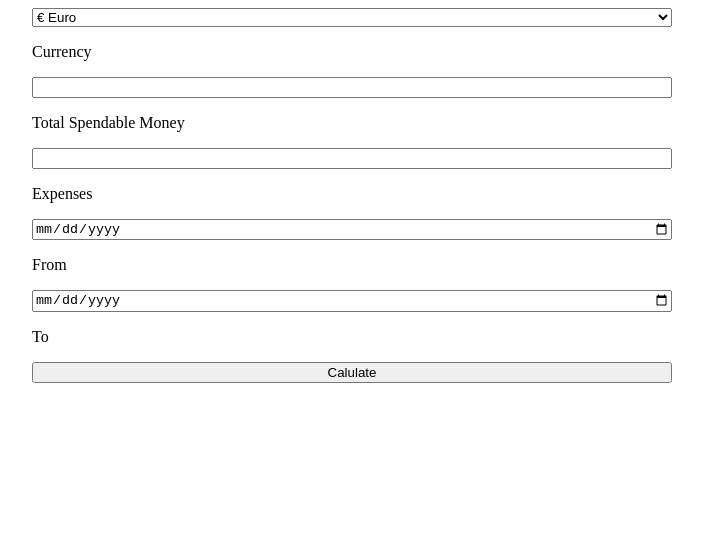
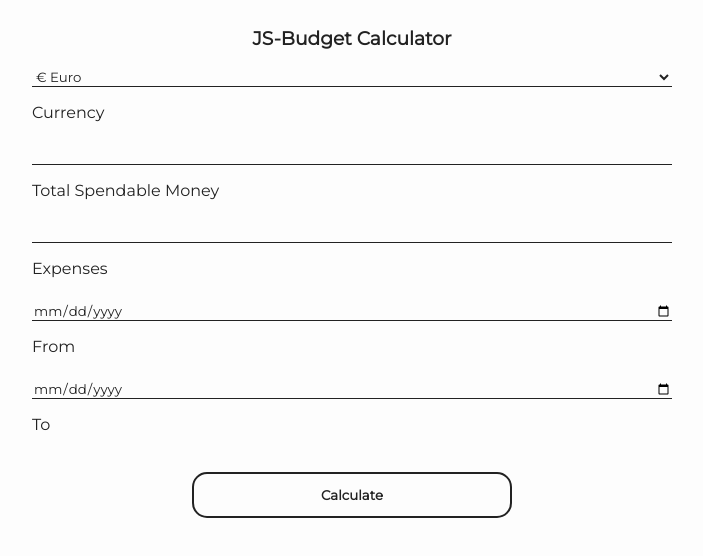
Before and after one commit to jh1992jh/js-budget-calculator, a plain HTML site: page index.html in a window 1280 px wide. Shown: the whole page, without its empty margins (296-999 px from the left). Drawn offline with Linux system fonts and the light colour scheme.

Commit message:
Added styling

```diff
--- a/index.html
+++ b/index.html
@@ -6,12 +6,14 @@
     <meta name="viewport" content="width=device-width, initial-scale=1.0">
     <meta http-equiv="X-UA-Compatible" content="ie=edge">
     <title>JS Budget</title>
+    <link href="https://fonts.googleapis.com/css?family=Montserrat" rel="stylesheet">
     <link rel="stylesheet" href="styles.css">
 </head>
 
 <body>
     <form>
         <div class="budgetForm">
+            <h3>JS-Budget Calculator</h3>
             <select name="currency" id="currency">
                 <option value="€">€ Euro</option>
                 <option value="$">$ USD</option>
@@ -26,9 +28,10 @@
             <label for="from">From</label>
             <input type="date" name="to" id="to" />
             <label for="to">To</label>
-            <button id="calculate">Calulate</button>
+            <button id="calculate">Calculate</button>
         </div>
     </form>
+
     <div class="budget" id="budget">
     </div>
     <script src="script.js"></script>
--- a/script.js
+++ b/script.js
@@ -26,7 +26,6 @@ const calculateBudget = e => {
   // calculate daily budget
   const budget = () => ((totalNum - expensesNum) / totalDays).toFixed(2);
 
-  // display daily budget in the dom
   return (budgetField.innerHTML = `<p>Your daily budget is: ${budget()}${currency}</p>`);
 };
 
--- a/styles.css
+++ b/styles.css
@@ -1,10 +1,38 @@
+* {
+  font-family: 'Montserrat', sans-serif;
+  color: #222;
+}
 body {
   width: 100vw;
   height: 100vh;
+  background: #fdfdfd;
+}
+
+h3 {
+  text-align: center;
+  margin: 1em 0;
 }
 
 label {
-  margin: 1em 0;
+  margin: 1em 0 1.5em 0;
+}
+
+button {
+  padding: 1em;
+  width: 50%;
+  margin: 1em auto;
+  background: transparent;
+  font-weight: 600;
+  border: 2px solid #222;
+  border-radius: 15px;
+}
+
+input,
+select {
+  background: transparent;
+  border: none;
+  border-bottom: 1px solid #222;
+  outline: none;
 }
 
 .budgetForm {
@@ -13,3 +41,8 @@ label {
   margin: auto;
   max-width: 50vw;
 }
+
+.budget {
+  margin: 2em auto;
+  width: 50vw;
+}
```
